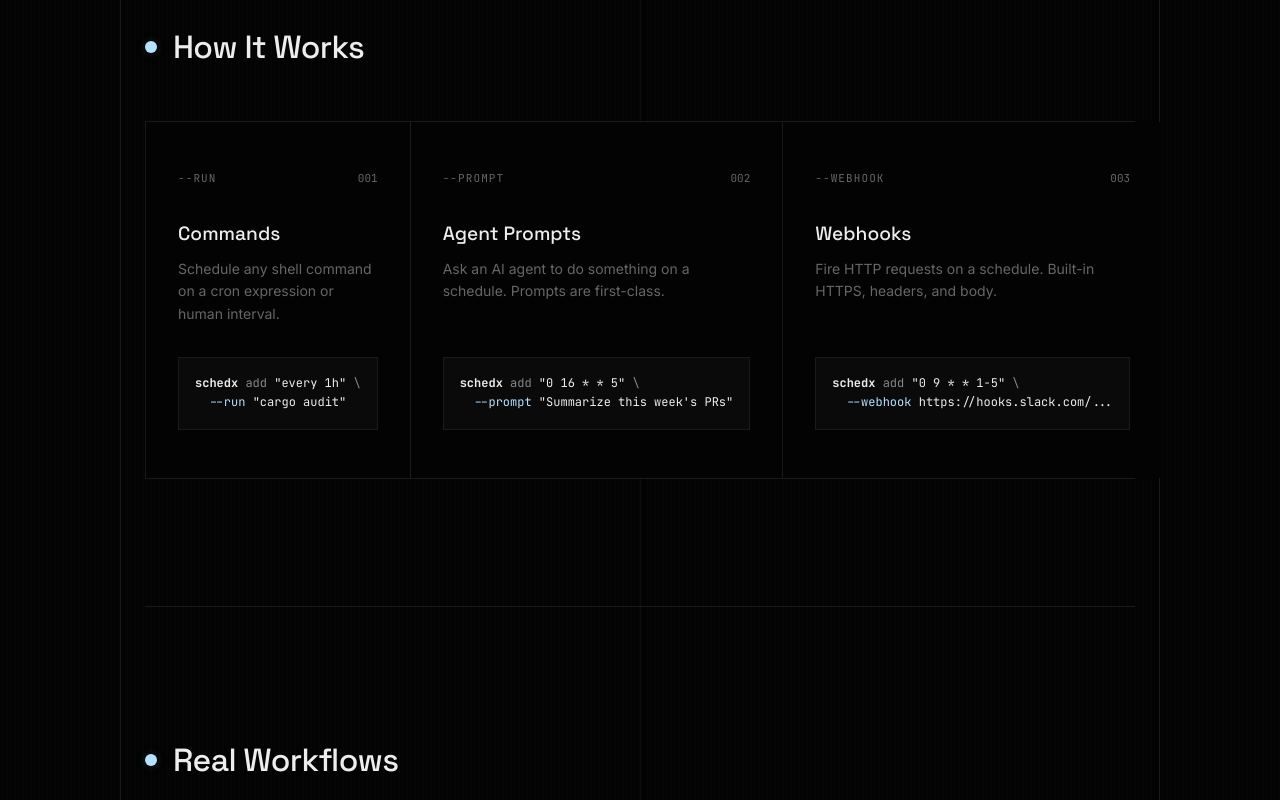
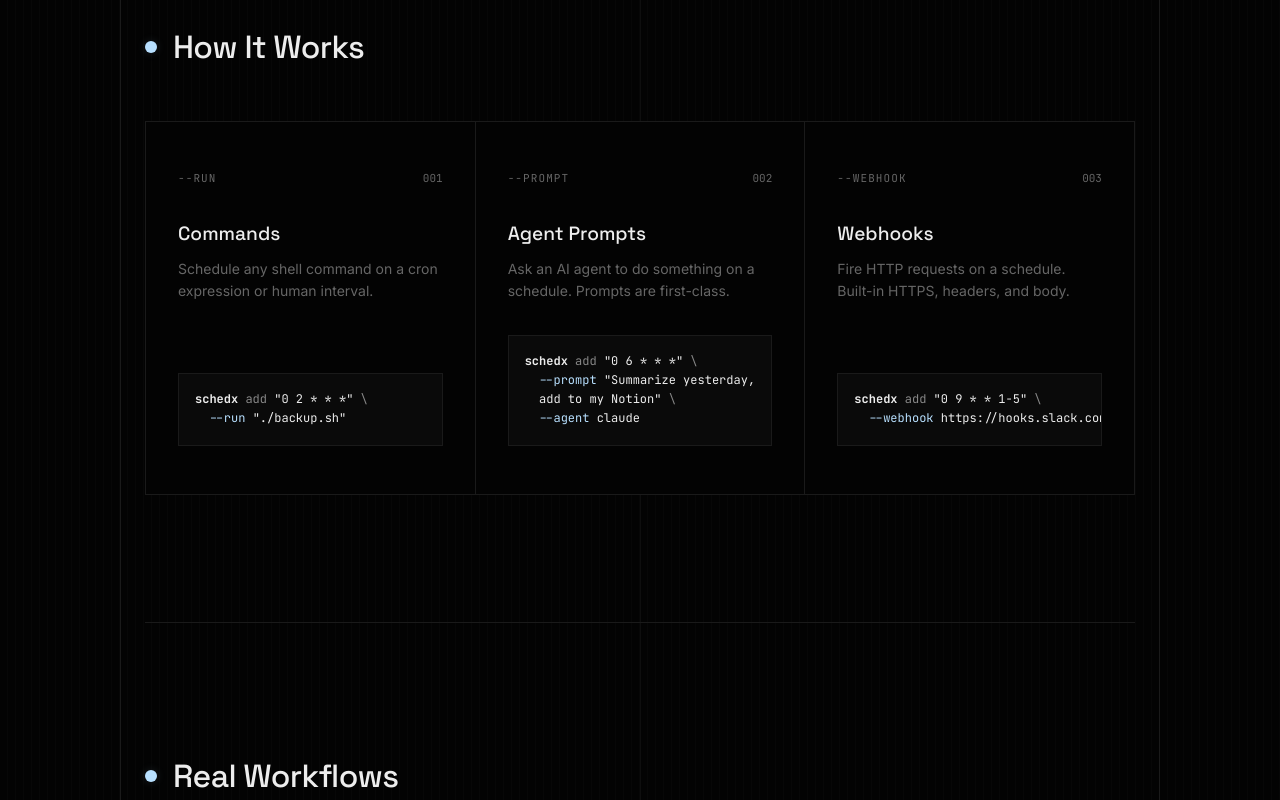
Before and after one commit to Alireza29675/schedx, a Next.js app: page / in a window 1280 px wide. Shown: the part 1500-2300 px from the top of the page. Built offline with nearby package versions, Linux system fonts and the light colour scheme.

Commit message:
fix: block overflow, sleek scrollbars, update code examples

```diff
--- a/src/app/globals.css
+++ b/src/app/globals.css
@@ -199,6 +199,8 @@ section::after {
   transition: background 0.3s ease;
   display: flex;
   flex-direction: column;
+  min-width: 0;
+  overflow: hidden;
 }
 
 .block:hover {
@@ -236,6 +238,25 @@ section::after {
   white-space: pre;
   font-size: 12px;
   line-height: 1.6;
+  scrollbar-width: thin;
+  scrollbar-color: var(--border-hover) transparent;
+}
+
+.block pre::-webkit-scrollbar {
+  height: 4px;
+}
+
+.block pre::-webkit-scrollbar-track {
+  background: transparent;
+}
+
+.block pre::-webkit-scrollbar-thumb {
+  background: var(--border-hover);
+  border-radius: 2px;
+}
+
+.block pre::-webkit-scrollbar-thumb:hover {
+  background: var(--fg-muted);
 }
 
 .hl-cmd { color: var(--fg-main); font-weight: bold; }
@@ -338,6 +359,26 @@ section::after {
   height: 100%;
   color: var(--fg-code);
   line-height: 1.8;
+  overflow-x: auto;
+  scrollbar-width: thin;
+  scrollbar-color: var(--border-hover) transparent;
+}
+
+.workflow-code pre::-webkit-scrollbar {
+  height: 4px;
+}
+
+.workflow-code pre::-webkit-scrollbar-track {
+  background: transparent;
+}
+
+.workflow-code pre::-webkit-scrollbar-thumb {
+  background: var(--border-hover);
+  border-radius: 2px;
+}
+
+.workflow-code pre::-webkit-scrollbar-thumb:hover {
+  background: var(--fg-muted);
 }
 
 .compare-table {
--- a/src/app/page.tsx
+++ b/src/app/page.tsx
@@ -69,13 +69,13 @@ export default function Home() {
               Schedule any shell command on a cron expression or human interval.
             </p>
             <div className="copyable">
-              <CopyButton text={`schedx add "every 1h" \\\n  --run "cargo audit"`} />
+              <CopyButton text={`schedx add "0 2 * * *" \\\n  --run "./backup.sh"`} />
               <pre>
                 <span className="hl-cmd">schedx</span> add{" "}
-                <span className="hl-val">&quot;every 1h&quot;</span> \{"\n"}
+                <span className="hl-val">&quot;0 2 * * *&quot;</span> \{"\n"}
                 {"  "}
                 <span className="hl-flag">--run</span>{" "}
-                <span className="hl-val">&quot;cargo audit&quot;</span>
+                <span className="hl-val">&quot;./backup.sh&quot;</span>
               </pre>
             </div>
           </div>
@@ -96,15 +96,17 @@ export default function Home() {
               first-class.
             </p>
             <div className="copyable">
-              <CopyButton text={`schedx add "0 16 * * 5" \\\n  --prompt "Summarize this week's PRs"`} />
+              <CopyButton text={`schedx add "0 6 * * *" \\\n  --prompt "Summarize what I did yesterday and add it to my Notion" \\\n  --agent claude`} />
               <pre>
                 <span className="hl-cmd">schedx</span> add{" "}
-                <span className="hl-val">&quot;0 16 * * 5&quot;</span> \{"\n"}
+                <span className="hl-val">&quot;0 6 * * *&quot;</span> \{"\n"}
                 {"  "}
                 <span className="hl-flag">--prompt</span>{" "}
-                <span className="hl-val">
-                  &quot;Summarize this week&apos;s PRs&quot;
-                </span>
+                <span className="hl-val">&quot;Summarize yesterday,{"\n"}
+                {"  "}add to my Notion&quot;</span> \{"\n"}
+                {"  "}
+                <span className="hl-flag">--agent</span>{" "}
+                <span className="hl-val">claude</span>
               </pre>
             </div>
           </div>
```
